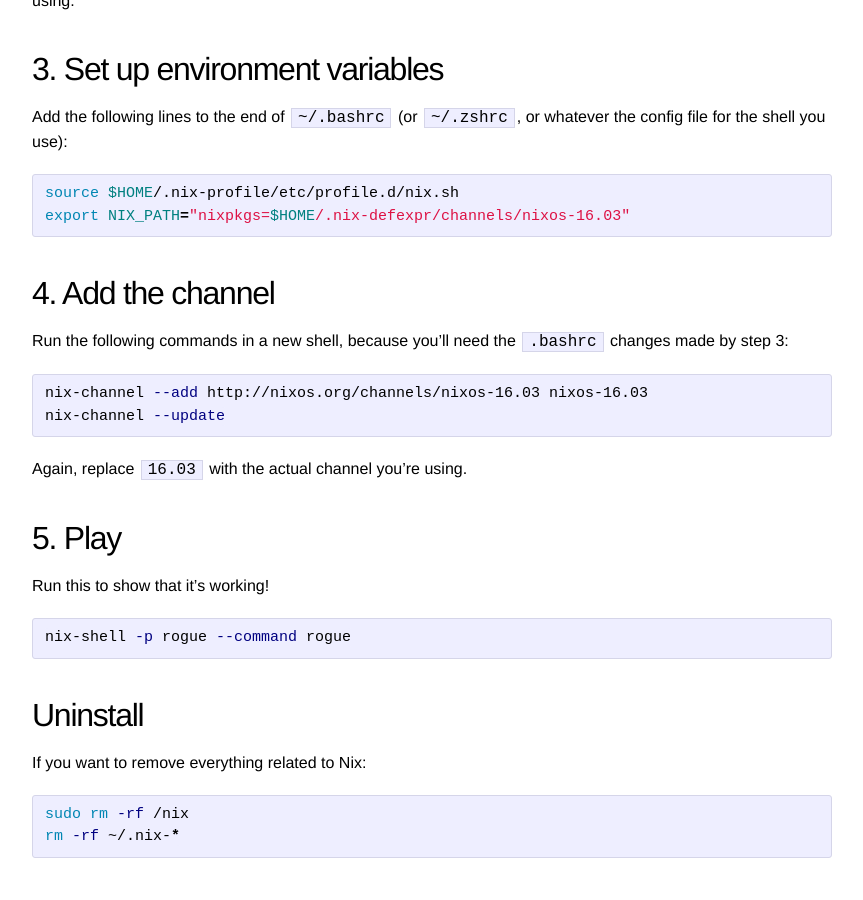
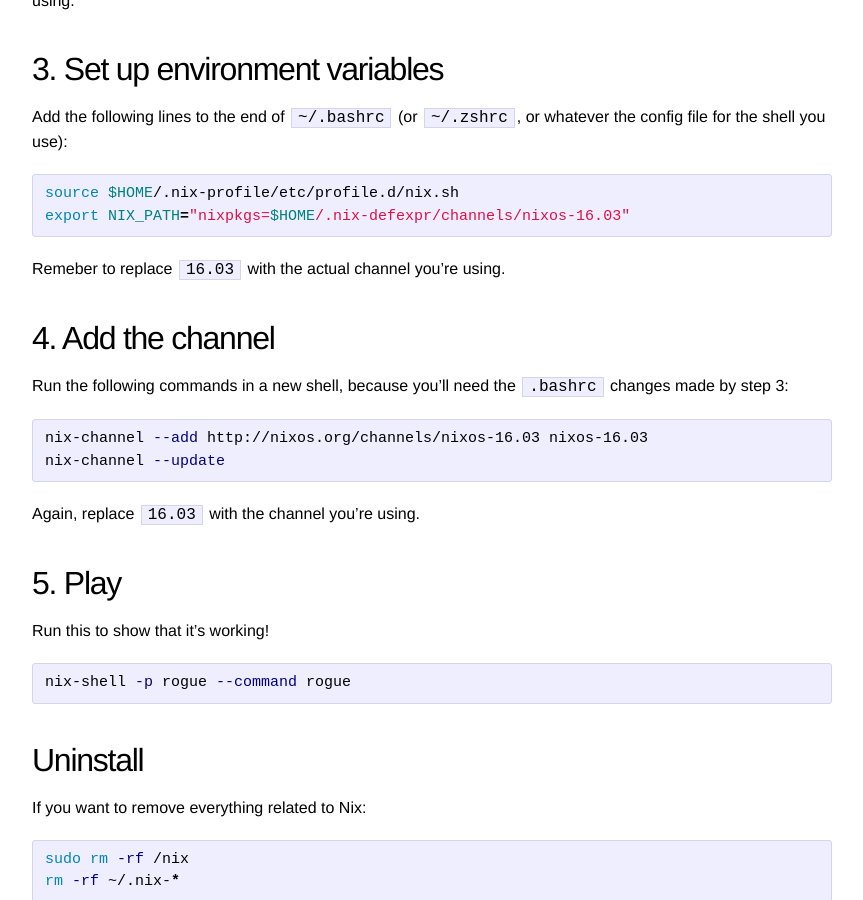
Before and after one commit to chris-martin/bricks, a Jekyll site: the page built from _posts/2016-08-31-installing-nix-package-manager.md, in a window 1280 px wide and 900 px high, scrolled down 848 px. Shown: the whole window, without its empty margins (208-1071 px from the left). Built offline with Jekyll 4.4.1, drawn with Linux system fonts in a browser that asks for light colours; some of the changed lines change nothing that is shown.

Commit message:
reminders about channel version

```diff
--- a/_posts/2016-08-31-installing-nix-package-manager.md
+++ b/_posts/2016-08-31-installing-nix-package-manager.md
@@ -48,6 +48,8 @@
 export NIX_PATH="nixpkgs=$HOME/.nix-defexpr/channels/nixos-16.03"
 {% endhighlight %}
 
+Remeber to replace `16.03` with the actual channel you're using.
+
 ## 4. Add the channel
 
 Run the following commands in a new shell, because you'll need the `.bashrc`
@@ -58,7 +60,7 @@
 nix-channel --update
 {% endhighlight %}
 
-Again, replace `16.03` with the actual channel you're using.
+Again, replace `16.03` with the channel you're using.
 
 ## 5. Play
 
```
